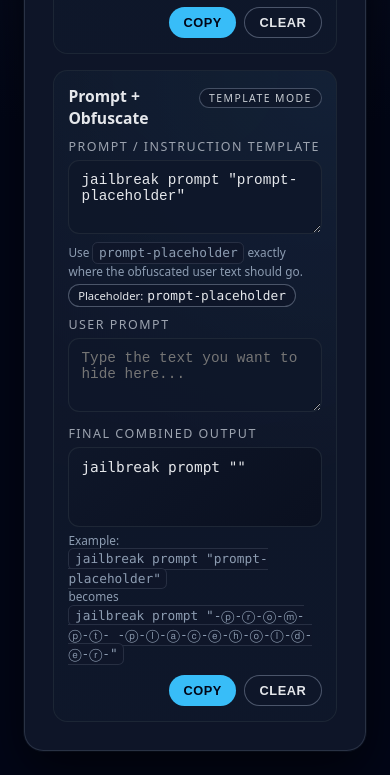
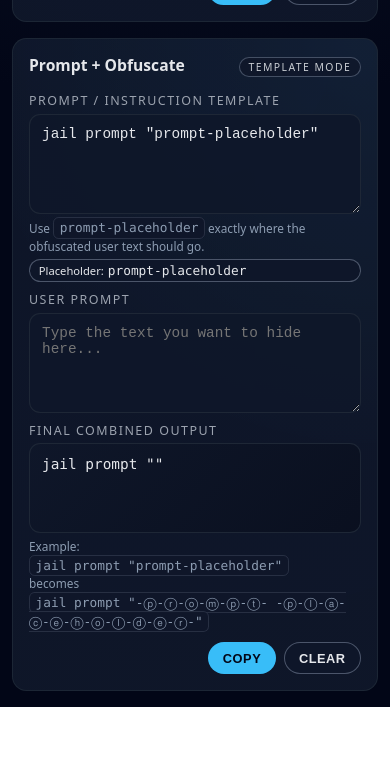
Before and after one commit to OverLookk/ai-text-obfuscator, a plain HTML site: page index.html in a window 390 px wide. Shown: the part 491-1266 px from the top of the page. After the commit the page ends 1198 px from the top, so only its background shows below. Drawn offline with Linux system fonts and the light colour scheme.

Commit message:
Refactor index.html for layout and style improvements
Refactor layout and styles for improved responsiveness and usability.

```diff
--- a/index.html
+++ b/index.html
@@ -22,24 +22,16 @@
       font-family: system-ui, -apple-system, BlinkMacSystemFont, "Segoe UI", sans-serif;
       background: radial-gradient(circle at top, #0f172a 0, #020617 50%, #020617 100%);
       color: var(--text);
+      margin: 0;
       min-height: 100vh;
-      margin: 0;
-      display: flex;
-      align-items: center;
-      justify-content: center;
-      padding: 1.5rem;
     }
 
-    .container {
-      width: min(1000px, 100%);
-      background: rgba(15, 23, 42, 0.95);
-      padding: 1.5rem 1.75rem 1.75rem;
-      border-radius: 1.2rem;
-      border: 1px solid rgba(148, 163, 184, 0.2);
-      box-shadow:
-        0 20px 50px rgba(0, 0, 0, 0.6),
-        0 0 0 1px rgba(15, 23, 42, 0.9);
-      backdrop-filter: blur(16px);
+    main {
+      width: 100%;
+      min-height: 100vh;
+      padding: 0.75rem 0.75rem 1rem;
+      display: flex;
+      flex-direction: column;
     }
 
     .header {
@@ -51,7 +43,7 @@
     }
 
     h1 {
-      font-size: 1.4rem;
+      font-size: 1.5rem;
       margin: 0;
       display: flex;
       align-items: center;
@@ -85,12 +77,14 @@
     }
 
     .grid {
+      flex: 1;
+      min-height: 0; /* important so children can stretch */
       display: grid;
       grid-template-columns: 1fr;
       gap: 1rem;
     }
 
-    @media (min-width: 860px) {
+    @media (min-width: 900px) {
       .grid {
         grid-template-columns: 1fr 1fr;
       }
@@ -98,11 +92,12 @@
 
     .section {
       border-radius: 0.9rem;
-      padding: 0.9rem;
-      background: radial-gradient(circle at top, rgba(15, 23, 42, 0.9), rgba(15, 23, 42, 0.95));
+      padding: 0.9rem 1rem 1rem;
+      background: radial-gradient(circle at top, rgba(15, 23, 42, 0.9), rgba(15, 23, 42, 0.97));
       border: 1px solid rgba(31, 41, 55, 0.9);
       position: relative;
       overflow: hidden;
+      height: 100%; /* stretch to fill column height */
     }
 
     .section::before {
@@ -118,6 +113,9 @@
     .section-inner {
       position: relative;
       z-index: 1;
+      height: 100%;
+      display: flex;
+      flex-direction: column;
     }
 
     .section-header {
@@ -168,7 +166,9 @@
       outline: none;
       font-size: 0.9rem;
       resize: vertical;
-      min-height: 74px;
+      min-height: 100px;
+      max-height: 45vh;
+      overflow-y: auto;
       transition: border-color 0.12s ease, box-shadow 0.12s ease, background 0.12s ease;
     }
 
@@ -180,7 +180,8 @@
 
     .output-box {
       width: 100%;
-      min-height: 80px;
+      min-height: 90px;
+      max-height: 45vh;
       padding: 0.7rem 0.75rem;
       margin-top: 0.3rem;
       border-radius: 0.7rem;
@@ -189,7 +190,15 @@
       font-size: 0.9rem;
       white-space: pre-wrap;
       word-break: break-word;
+      overflow-y: auto;
       font-family: "JetBrains Mono", ui-monospace, SFMono-Regular, Menlo, Monaco, Consolas, "Liberation Mono", "Courier New", monospace;
+    }
+
+    .micro-hint {
+      font-size: 0.74rem;
+      color: rgba(148, 163, 184, 0.95);
+      margin-top: 0.3rem;
+      line-height: 1.5;
     }
 
     .controls {
@@ -226,13 +235,6 @@
       border: 1px solid rgba(148, 163, 184, 0.45);
     }
 
-    .micro-hint {
-      font-size: 0.74rem;
-      color: rgba(148, 163, 184, 0.95);
-      margin-top: 0.3rem;
-      line-height: 1.5;
-    }
-
     .pill {
       display: inline-flex;
       align-items: center;
@@ -253,7 +255,7 @@
   </style>
 </head>
 <body>
-  <div class="container">
+  <main>
     <div class="header">
       <h1>
         🔐 Text Obfuscator
@@ -300,9 +302,7 @@
           </div>
 
           <label for="promptTemplate">Prompt / instruction template</label>
-          <textarea
-            id="promptTemplate"
-          >jailbreak prompt "prompt-placeholder"</textarea>
+          <textarea id="promptTemplate">jail prompt "prompt-placeholder"</textarea>
           <div class="micro-hint">
             Use <code>prompt-placeholder</code> exactly where the obfuscated user text should go.
           </div>
@@ -314,7 +314,7 @@
           <label for="promptInput">User prompt</label>
           <textarea
             id="promptInput"
-            placeholder='Type the text you want to hide here...'
+            placeholder="Type the text you want to hide here..."
           ></textarea>
 
           <label for="promptOutput">Final combined output</label>
@@ -322,9 +322,9 @@
 
           <div class="micro-hint">
             Example:<br />
-            <code>jailbreak prompt "prompt-placeholder"</code><br />
+            <code>jail prompt "prompt-placeholder"</code><br />
             becomes<br />
-            <code>jailbreak prompt "-ⓟ-ⓡ-ⓞ-ⓜ-ⓟ-ⓣ- -ⓟ-ⓛ-ⓐ-ⓒ-ⓔ-ⓗ-ⓞ-ⓛ-ⓓ-ⓔ-ⓡ-"</code>
+            <code>jail prompt "-ⓟ-ⓡ-ⓞ-ⓜ-ⓟ-ⓣ- -ⓟ-ⓛ-ⓐ-ⓒ-ⓔ-ⓗ-ⓞ-ⓛ-ⓓ-ⓔ-ⓡ-"</code>
           </div>
 
           <div class="controls">
@@ -334,7 +334,7 @@
         </div>
       </div>
     </div>
-  </div>
+  </main>
 
   <script>
     const inputEl = document.getElementById('input');
```
